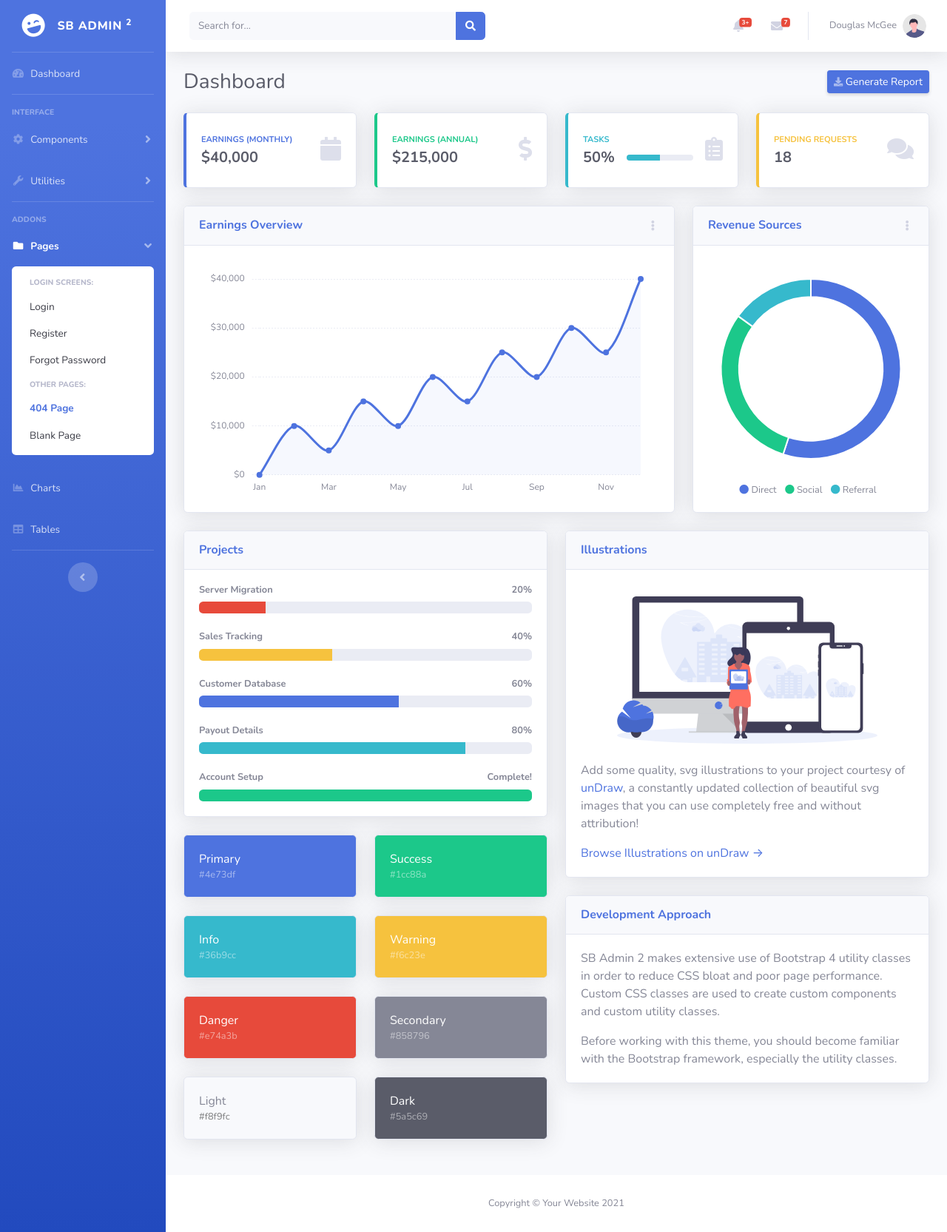
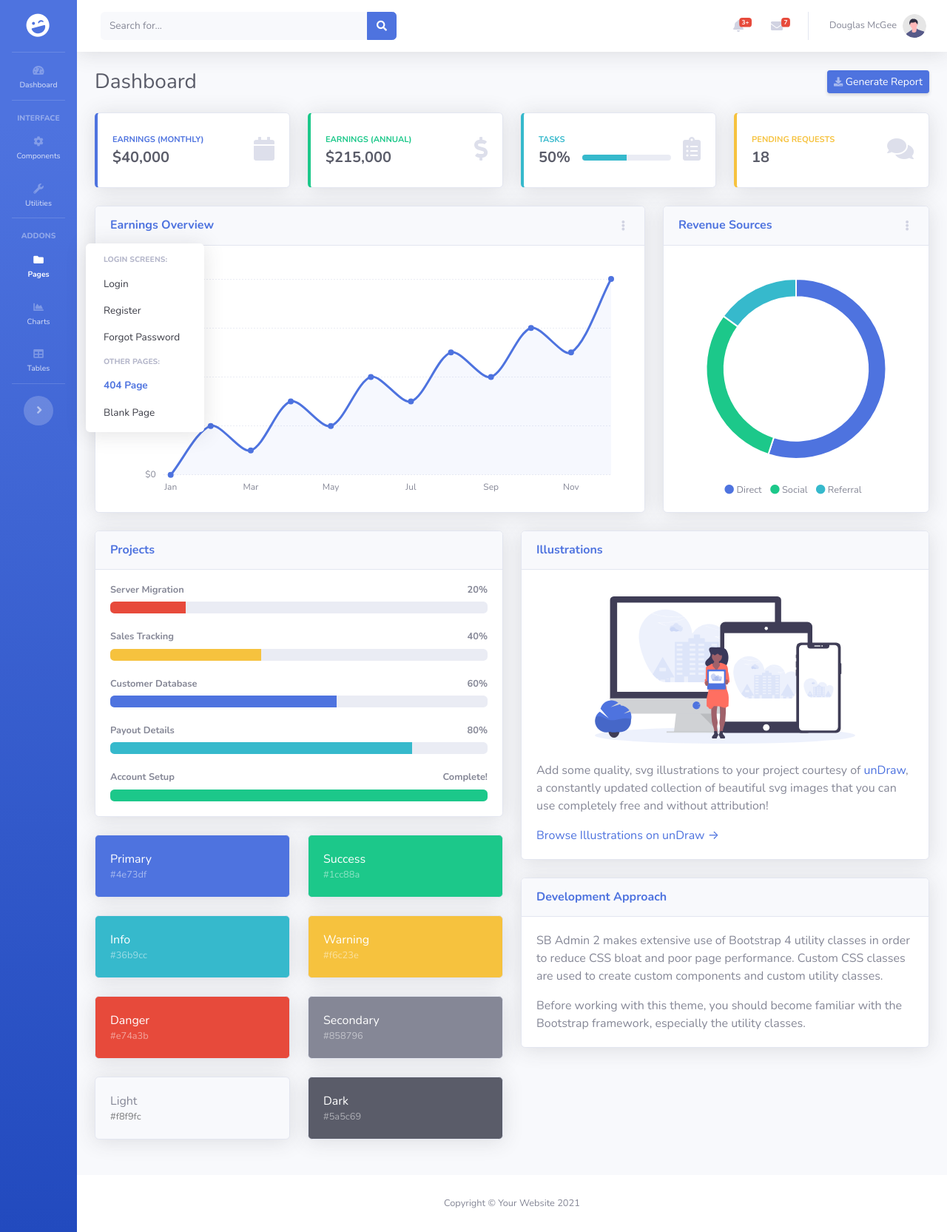
Before and after one commit to Team-RAMP/Lecture-Manager, a Flask app: page /app in a window 1280 px wide. Shown: the whole page at 74% size. Run offline with Flask 2, Linux system fonts and the light colour scheme; some libraries are stand-ins or nearby versions.

Commit message:
Make sidebar state persistent (while making its default state as collapsed)

```diff
--- a/assets/js/dashboard.js
+++ b/assets/js/dashboard.js
@@ -1,13 +1,32 @@
+class SideBar {
+  static toggleUI() {
+    $("body").toggleClass("sidebar-toggled");
+    $(".sidebar").toggleClass("toggled");
+    if ($(".sidebar").hasClass("toggled")) {
+        $('.sidebar .collapse').collapse('hide');
+    }
+  }
+
+  static toggleState() {
+    localStorage.setItem('was-navbar-visible', localStorage.getItem('was-navbar-visible') != "true");
+  }
+
+  static toggle() {
+    this.toggleState();
+    this.toggleUI();
+  }
+}
+
 (function($) {
   "use strict"; // Start of use strict
 
+  if (localStorage.getItem('was-navbar-visible') == "true") {
+      SideBar.toggleUI();
+  }
+
   // Toggle the side navigation
   $("#sidebarToggle, #sidebarToggleTop").on('click', function(e) {
-    $("body").toggleClass("sidebar-toggled");
-    $(".sidebar").toggleClass("toggled");
-    if ($(".sidebar").hasClass("toggled")) {
-      $('.sidebar .collapse').collapse('hide');
-    };
+      SideBar.toggle();
   });
 
   // Close any open menu accordions when window is resized below 768px
--- a/templates/dashboard.html
+++ b/templates/dashboard.html
@@ -22,7 +22,7 @@
 
 </head>
 
-<body id="page-top">
+<body id="page-top" class="sidebar-toggled">
 
     <!-- Page Wrapper -->
     <div id="wrapper">
--- a/templates/sidebar.html
+++ b/templates/sidebar.html
@@ -1,4 +1,4 @@
-<ul class="navbar-nav bg-gradient-primary sidebar sidebar-dark accordion" id="accordionSidebar">
+<ul class="navbar-nav bg-gradient-primary sidebar sidebar-dark accordion toggled" id="accordionSidebar">
 
     <!-- Sidebar - Brand -->
     <a class="sidebar-brand d-flex align-items-center justify-content-center" href="/app">
```
